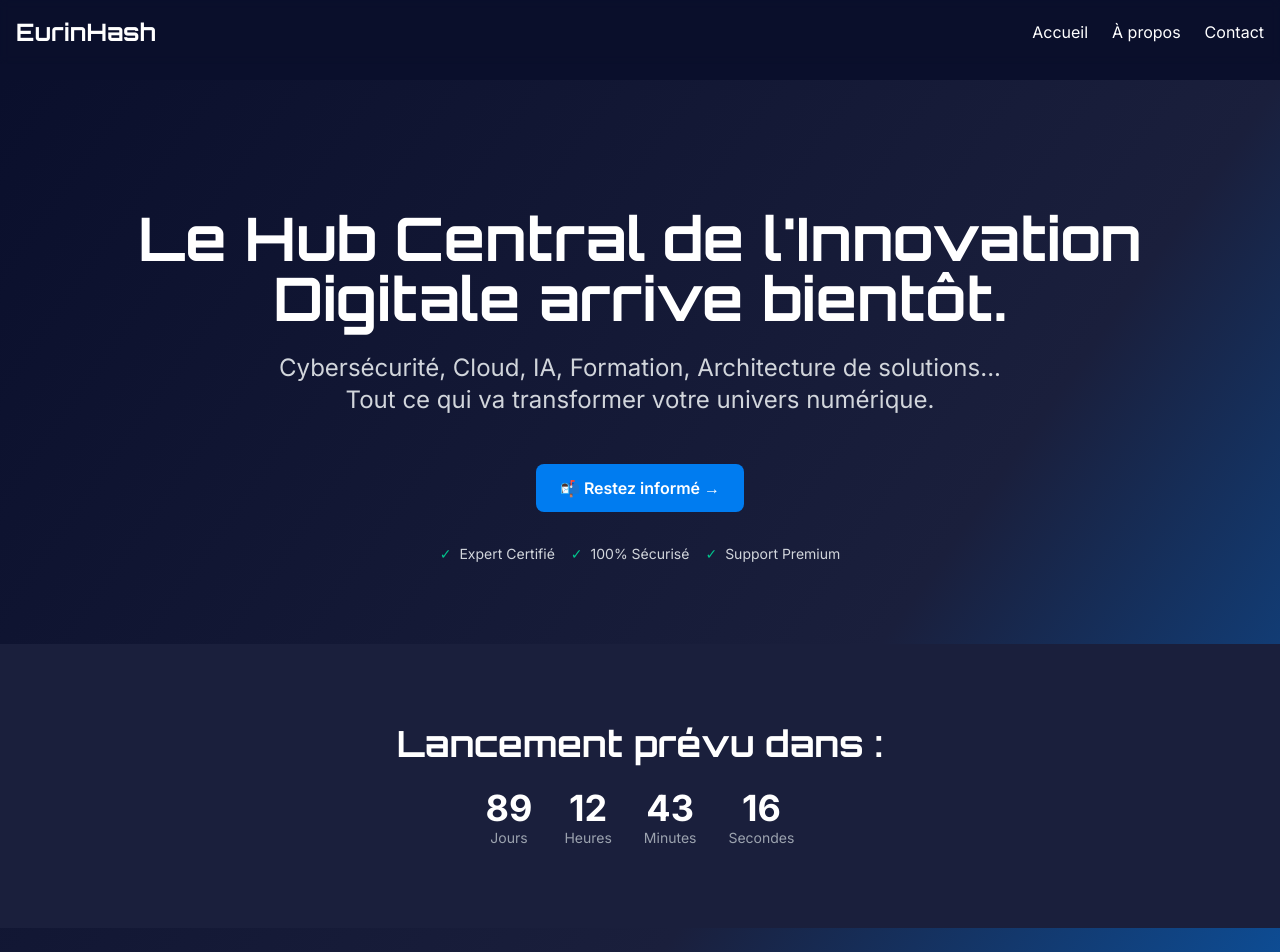
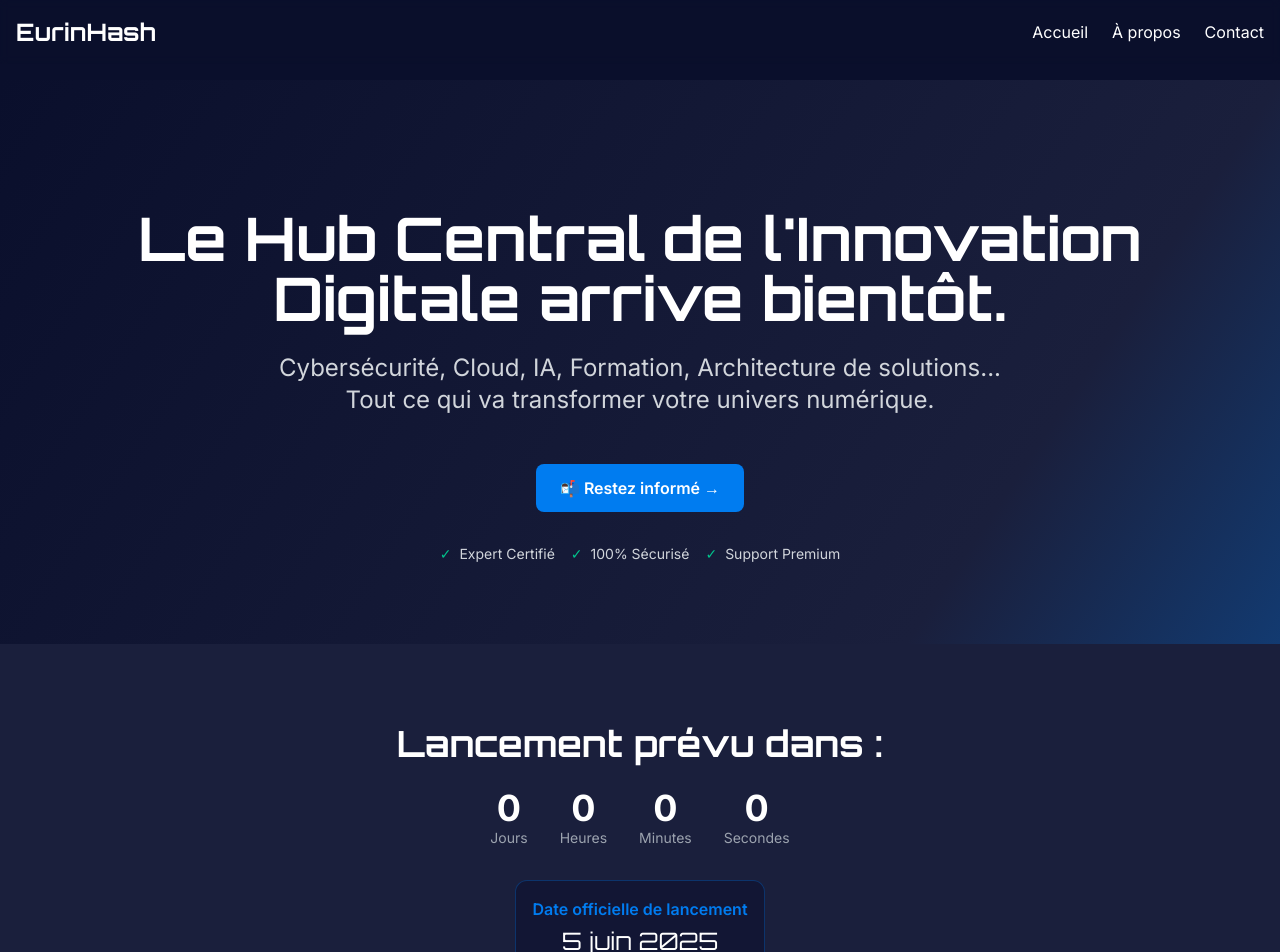
Before and after one commit to digitaleflex/eurinhash-cs, a Next.js app: page / in a window 1280 px wide. Shown: the top 952 px of the page. Built offline with nearby package versions, Linux system fonts and the light colour scheme.

Commit message:
compteur update

```diff
--- a/app/page.tsx
+++ b/app/page.tsx
@@ -7,10 +7,10 @@ import ErrorAlert from './components/ErrorAlert';
 
 export default function Home() {
   const [timeLeft, setTimeLeft] = useState({
-    days: 89,
-    hours: 12,
-    minutes: 43,
-    seconds: 21
+    days: 0,
+    hours: 0,
+    minutes: 0,
+    seconds: 0
   });
 
   const [showNewsletter, setShowNewsletter] = useState(false);
@@ -19,27 +19,32 @@ export default function Home() {
   const [errorMessage, setErrorMessage] = useState('');
   const [isMenuOpen, setIsMenuOpen] = useState(false);
 
+  // Date de lancement fixe (5 juin 2025)
+  const launchDate = new Date('2025-06-05T00:00:00');
+
   useEffect(() => {
-    const timer = setInterval(() => {
-      setTimeLeft(prev => {
-        let { days, hours, minutes, seconds } = prev;
-        seconds--;
+    const calculateTimeLeft = () => {
+      const now = new Date();
+      const difference = launchDate.getTime() - now.getTime();
 
-        if (seconds < 0) {
-          seconds = 59;
-          minutes--;
-        }
-        if (minutes < 0) {
-          minutes = 59;
-          hours--;
-        }
-        if (hours < 0) {
-          hours = 23;
-          days--;
-        }
+      if (difference <= 0) {
+        return { days: 0, hours: 0, minutes: 0, seconds: 0 };
+      }
+
+      const days = Math.floor(difference / (1000 * 60 * 60 * 24));
+      const hours = Math.floor((difference / (1000 * 60 * 60)) % 24);
+      const minutes = Math.floor((difference / 1000 / 60) % 60);
+      const seconds = Math.floor((difference / 1000) % 60);
 
         return { days, hours, minutes, seconds };
-      });
+    };
+
+    // Mettre à jour immédiatement
+    setTimeLeft(calculateTimeLeft());
+
+    // Mettre à jour toutes les secondes
+    const timer = setInterval(() => {
+      setTimeLeft(calculateTimeLeft());
     }, 1000);
 
     return () => clearInterval(timer);
@@ -237,6 +242,10 @@ export default function Home() {
               <div className="text-sm text-gray-400">Secondes</div>
             </div>
           </div>
+          <div className="mt-8 p-4 bg-[#0A0F2C]/50 rounded-xl border border-[#007CF0]/30 inline-block">
+            <div className="text-[#007CF0] font-semibold mb-1">Date officielle de lancement</div>
+            <div className="text-2xl font-orbitron text-white">5 juin 2025</div>
+          </div>
         </div>
       </section>
 
```
